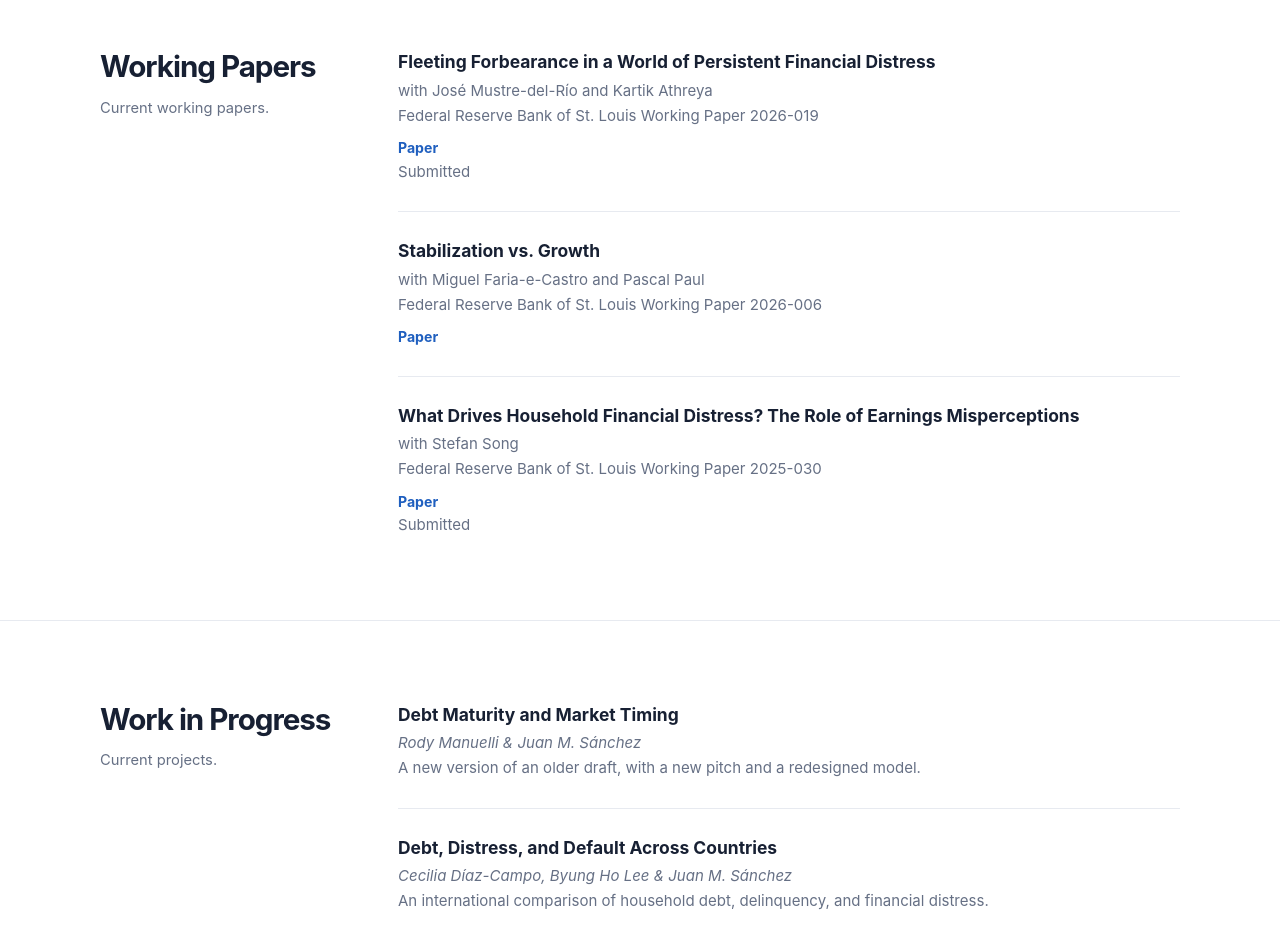
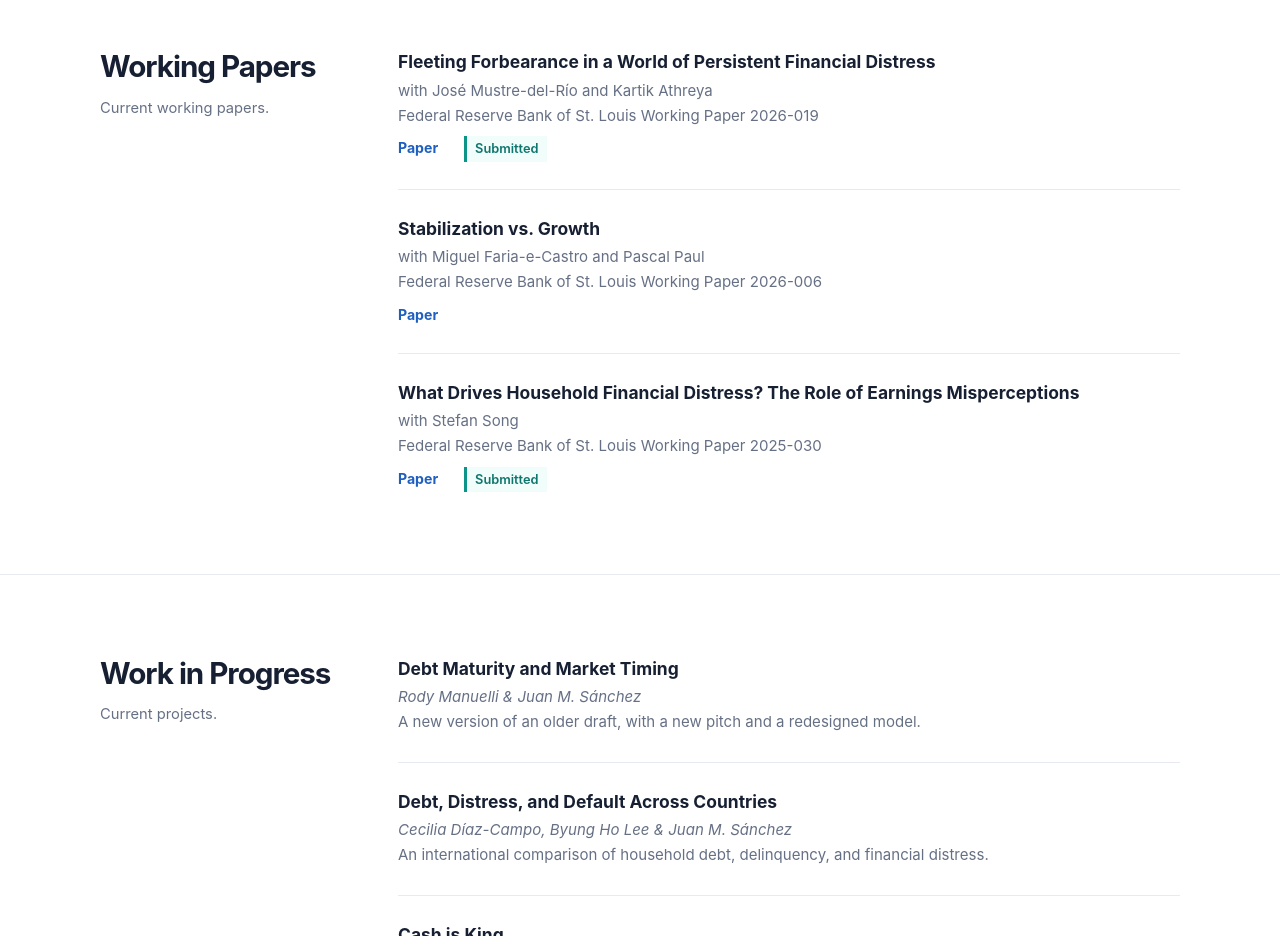
Before and after one commit to vediense/vediense.github.io, a plain HTML site: page index.html in a window 1280 px wide. Shown: the part 840-1776 px from the top of the page. Drawn offline with Linux system fonts and the light colour scheme.

Commit message:
submitfed style

```diff
--- a/index.html
+++ b/index.html
@@ -314,6 +314,18 @@
       h1 { font-size: clamp(3rem, 14vw, 4.4rem); }
       .footer-grid { flex-direction: column; }
     }
+
+  .status-badge {
+    display: inline-block;
+    margin-left: 10px;           /* Adds breathing room next to "Paper" */
+    padding: 2px 8px;
+    font-size: 0.8rem;
+    font-weight: 600;
+    color: #0f766e;              /* Teal */
+    background-color: #f0fdfa;
+    border-left: 3px solid #0d9488;
+  }
+
   </style>
 </head>
 <body>
@@ -366,9 +378,12 @@
 <div class="paper-title">Fleeting Forbearance in a World of Persistent Financial Distress</div>
 <div class="paper-authors">with José Mustre-del-Río and Kartik Athreya</div>
 <div class="paper-meta">Federal Reserve Bank of St. Louis Working Paper 2026-019</div>
-<div class="paper-links"><a href="https://doi.org/10.20955/wp.2026.019" rel="noopener" target="_blank">Paper</a></div>
-<div class="paper-meta">Submitted</div>
+<div class="paper-links">
+  <a href="https://doi.org/10.20955/wp.2026.019" rel="noopener" target="_blank">Paper</a>
+  <span class="status-badge">Submitted</span>
+</div>
 </article>
+
 <article class="paper">
 <div class="paper-title">Stabilization vs. Growth</div>
 <div class="paper-authors">with Miguel Faria-e-Castro and Pascal Paul</div>
@@ -379,8 +394,10 @@
 <div class="paper-title">What Drives Household Financial Distress? The Role of Earnings Misperceptions</div>
 <div class="paper-authors">with Stefan Song</div>
 <div class="paper-meta">Federal Reserve Bank of St. Louis Working Paper 2025-030</div>
-<div class="paper-links"><a href="https://doi.org/10.20955/wp.2025.030" rel="noopener" target="_blank">Paper</a></div>
-<div class="paper-meta">Submitted</div>
+<div class="paper-links">
+  <a href="https://doi.org/10.20955/wp.2025.030" rel="noopener" target="_blank">Paper</a>
+  <span class="status-badge">Submitted</span>
+</div>
 </article>
 
 </div>
```
